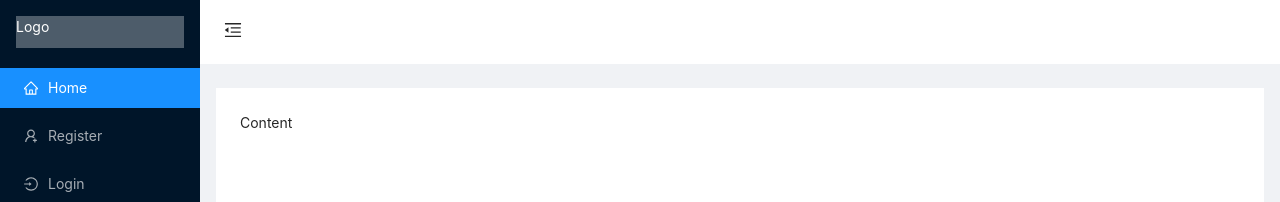
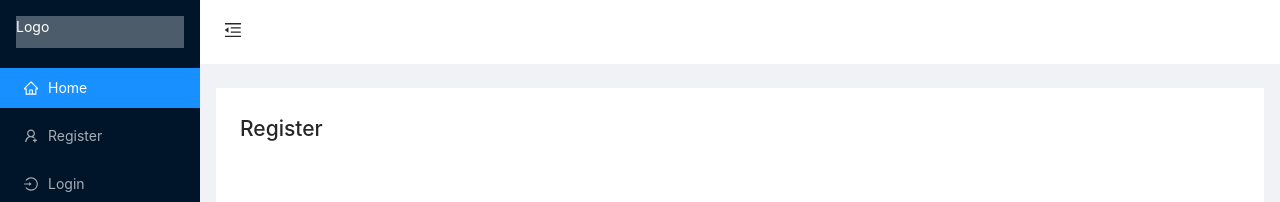
Before and after one commit to ebou-touray/inventory-management-app, a React (Create React App) app in the folder client/: page /register in a window 1280 px wide. Shown: the top 202 px of the page. Built offline with nearby package versions, Linux system fonts and the light colour scheme.

Commit message:
Implement routes

```diff
--- a/client/package.json
+++ b/client/package.json
@@ -12,6 +12,7 @@
     "react-dom": "^17.0.1",
     "react-icons": "^4.1.0",
     "react-router": "^5.2.0",
+    "react-router-dom": "^5.2.0",
     "react-scripts": "4.0.1",
     "styled-components": "^5.2.1",
     "web-vitals": "^0.2.4"
--- /dev/null
+++ b/client/src/Components/Auth/Login.js
@@ -0,0 +1,11 @@
+import React from 'react'
+
+const Login = () => {
+    return (
+        <div>
+            <h2>Login</h2>
+        </div>
+    )
+}
+
+export default Login
--- /dev/null
+++ b/client/src/Components/Auth/Register.js
@@ -0,0 +1,11 @@
+import React from 'react'
+
+const Register = () => {
+    return (
+        <div>
+            <h2>Register</h2>
+        </div>
+    )
+}
+
+export default Register
--- /dev/null
+++ b/client/src/Components/Home/Home.js
@@ -0,0 +1,11 @@
+import React from 'react'
+
+const Home = () => {
+    return (
+        <div>
+            <h2>Welcome Home</h2>
+        </div>
+    )
+}
+
+export default Home
--- /dev/null
+++ b/client/src/Components/Stats.js
@@ -0,0 +1,11 @@
+import React from 'react'
+
+const Stats = () => {
+    return (
+        <div>
+            <h2>Stats</h2>
+        </div>
+    )
+}
+
+export default Stats
--- a/client/src/Components/layout/SiteLayout.js
+++ b/client/src/Components/layout/SiteLayout.js
@@ -1,5 +1,10 @@
 import React, { useState } from 'react';
 import { Layout, Menu } from 'antd';
+import { BrowserRouter as Router, Route, Link } from 'react-router-dom';
+import Register from '../Auth/Register';
+import Login from '../Auth/Login';
+import Stats from '../Stats';
+import Home from '../Home/Home'
 import {
   MenuUnfoldOutlined,
   MenuFoldOutlined,
@@ -23,22 +28,26 @@ const SiteLayout = () => {
     }
 
     return (
-      <div>
+      <Router>
         <Layout>
           <Sider trigger={null} collapsible collapsed={collapsed}>
             <div className="logo">Logo</div>
             <Menu theme="dark" mode="inline" defaultSelectedKeys={['1']}>
               <Menu.Item key="1" icon={<HomeOutlined />}>
                 <span> Home</span>
+                <Link to="/" />
               </Menu.Item>
               <Menu.Item key="2" icon={<UserAddOutlined />}>
-                Register
+                <span>Register</span>
+                <Link to="/register" />
               </Menu.Item>
               <Menu.Item key="3" icon={<LoginOutlined />}>
-                Login
+                <span>Login</span>
+                <Link to="/login" />
               </Menu.Item>
               <Menu.Item key="" icon={<AiOutlineLineChart />}>
-                Stats
+                <span>Stats</span>
+                <Link to="/stats" />
               </Menu.Item>
             </Menu>
           </Sider>
@@ -60,14 +69,17 @@ const SiteLayout = () => {
                 minHeight: '100vh',
               }}
             >
-              Content
+              <Route exact path="/" component={Home} />
+              <Route path="/register" component={Register} />
+              <Route path="/login" component={Login} />
+              <Route path="/stats" component={Stats} />
             </Content>
             <Footer style={{ textAlign: 'center' }}>
               Assutech ©2020 Created by Ebou Touray
             </Footer>
           </Layout>
         </Layout>
-      </div>
+      </Router>
     );
 }
 
```
Also changed, not shown: 2 other files (tests, documents, lock files or other folders).
